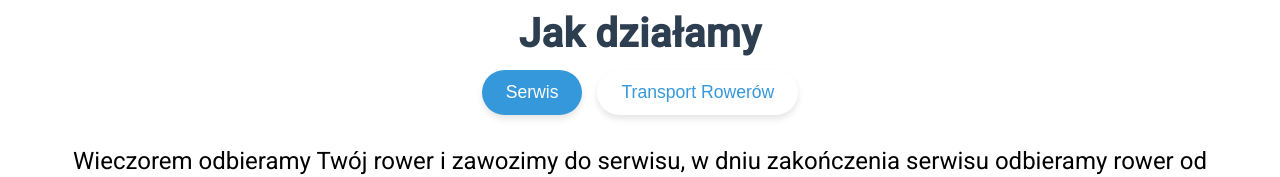
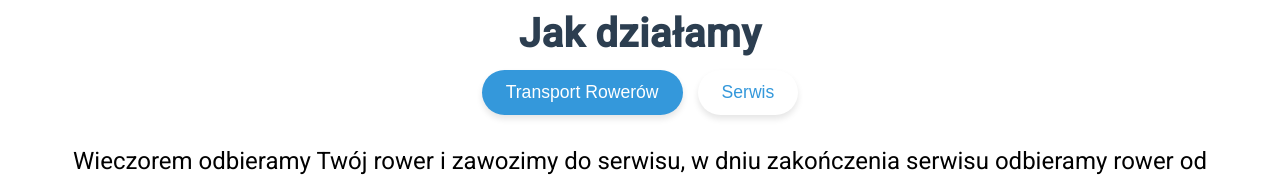
Before and after one commit to mimik91/SamaRamaFront, an Angular app: page / in a window 1280 px wide. Shown: the part 732-909 px from the top of the page. Built offline with nearby package versions, Linux system fonts and the light colour scheme; no server answers.

Commit message:
transport option as default

```diff
--- a/src/app/home/home.component.html
+++ b/src/app/home/home.component.html
@@ -28,18 +28,18 @@
       <button
         type="button"
         class="view-btn hero-btn"
+        [class.active]="activeHowItWorksView === 'transport'"
+        (click)="switchHowItWorksView('transport')"
+      >
+        Transport Rowerów
+      </button>
+      <button
+        type="button"
+        class="view-btn hero-btn"
         [class.active]="activeHowItWorksView === 'service'"
         (click)="switchHowItWorksView('service')"
       >
         Serwis
-      </button>
-      <button
-        type="button"
-        class="view-btn hero-btn"
-        [class.active]="activeHowItWorksView === 'transport'"
-        (click)="switchHowItWorksView('transport')"
-      >
-        Transport Rowerów
       </button>
     </div>
 
--- a/src/app/home/home.component.ts
+++ b/src/app/home/home.component.ts
@@ -35,7 +35,7 @@ export class HomeComponent implements OnInit {
   private isBrowser: boolean;
 
   // Aktywny widok sekcji "Jak działamy"
-  activeHowItWorksView: 'transport' | 'service' = 'service';
+  activeHowItWorksView: 'transport' | 'service' = 'transport';
 
   transportSteps = [
     {
```
